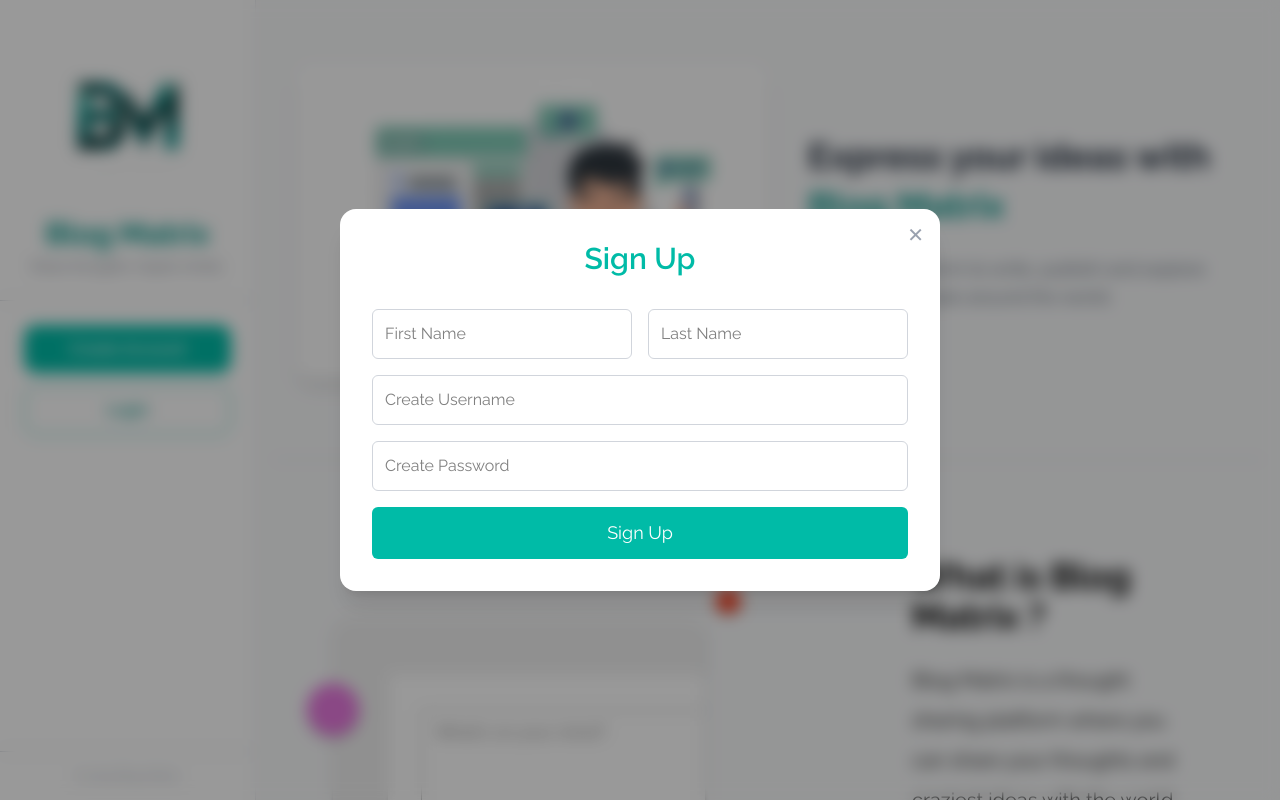
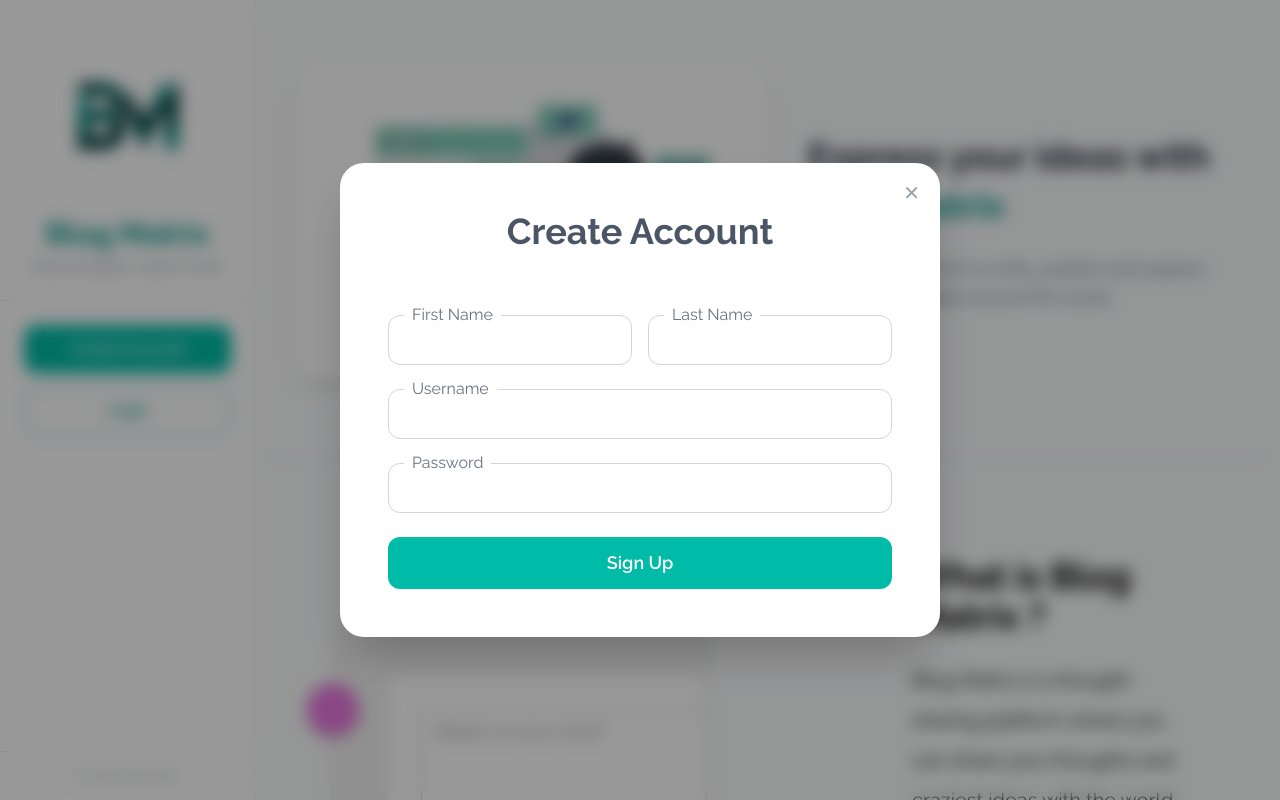
Before and after one commit to KrishnaKS-tech/Blog_Matrix_4.0, a React (Vite) app in the folder frontend/blog_matrix/: page / in a window 1280 px wide. Both pictures are taken after a click on the button "Create Account". Shown: the top 800 px of the page. Built offline with nearby package versions, Linux system fonts and the light colour scheme.

Commit message:
fine tune login and sign up form

```diff
--- a/frontend/blog_matrix/src/components/forms/LoginForm.jsx
+++ b/frontend/blog_matrix/src/components/forms/LoginForm.jsx
@@ -1,7 +1,31 @@
 import React, { useState } from "react";
 import axios from "axios";
 import { useNavigate } from "react-router-dom";
-import { toast } from "react-hot-toast"; // ✅ import toast
+import { toast } from "react-hot-toast";
+
+/* 🔹 Floating Input Component */
+function FloatingInput({ label, name, type = "text", value, onChange }) {
+  return (
+    <div className="relative w-full">
+      <span
+        className="absolute -top-3 left-4 bg-white px-2
+                   text-md text-gray-500 z-10"
+      >
+        {label}
+      </span>
+      <input
+        name={name}
+        type={type}
+        value={value}
+        onChange={onChange}
+        className="w-full border border-gray-300 rounded-xl
+                   px-4 py-3 focus:outline-none
+                   focus:border-teal-500 transition"
+        required
+      />
+    </div>
+  );
+}
 
 function LoginForm({ showLogin, onClose }) {
   const navigate = useNavigate();
@@ -10,9 +34,8 @@ function LoginForm({ showLogin, onClose }) {
 
   if (!showLogin) return null;
 
-  const handleChange = (e) => {
+  const handleChange = (e) =>
     setForm({ ...form, [e.target.name]: e.target.value });
-  };
 
   const handleSubmit = async (e) => {
     e.preventDefault();
@@ -23,14 +46,12 @@ function LoginForm({ showLogin, onClose }) {
       const { token } = res.data;
 
       localStorage.setItem("token", token);
-
-      toast.success("Logged in successfully! 👋"); // ✅ show toast
+      toast.success("Logged in successfully 👋");
 
       onClose();
       navigate("/dashboard");
     } catch (err) {
-      console.error(err);
-      toast.error("Invalid credentials"); // ✅ toast on error
+      toast.error("Invalid credentials", err);
     } finally {
       setLoading(false);
     }
@@ -38,49 +59,56 @@ function LoginForm({ showLogin, onClose }) {
 
   return (
     <div
-      className="fixed inset-0 bg-black/40 backdrop-blur-sm flex items-center justify-center z-50 animate-fadeIn"
+      className="fixed inset-0 bg-black/40 backdrop-blur-sm
+                 flex items-center justify-center z-50"
       onClick={onClose}
     >
       <div
-        className="bg-white p-8 rounded-2xl w-[350px] shadow-xl animate-pop relative"
+        className="bg-white p-12 rounded-3xl w-[400px]
+                   shadow-2xl relative animate-pop"
         onClick={(e) => e.stopPropagation()}
       >
+        {/* ❌ Close */}
         <button
           onClick={onClose}
-          className="absolute top-2 right-3 text-gray-400 hover:text-black text-xl"
+          className="absolute top-4 right-5 text-gray-400
+                     hover:text-black text-xl"
         >
           ✕
         </button>
 
-        <h2 className="text-2xl font-semibold text-center text-teal-500 mb-4">
-          Login
+        {/* 🔹 Heading */}
+        <h2
+          className="text-3xl font-bold text-gray-600
+                       text-center mb-12"
+        >
+          Welcome Back
         </h2>
 
-        <form onSubmit={handleSubmit} className="flex flex-col gap-4">
-          <input
+        {/* 🔹 Form */}
+        <form onSubmit={handleSubmit} className="flex flex-col gap-6">
+          <FloatingInput
+            label="Username"
             name="username"
-            type="text"
-            placeholder="Username"
             value={form.username}
             onChange={handleChange}
-            className="border border-gray-300 p-3 rounded-md w-full"
-            required
           />
 
-          <input
+          <FloatingInput
+            label="Password"
             name="password"
             type="password"
-            placeholder="Password"
             value={form.password}
             onChange={handleChange}
-            className="border border-gray-300 p-3 rounded-md w-full"
-            required
           />
 
           <button
             type="submit"
-            className="bg-teal-500 text-white p-3 rounded hover:bg-teal-600"
             disabled={loading}
+            className="bg-teal-500 text-white py-3 rounded-xl
+                       text-lg font-semibold
+                       hover:bg-teal-600 transition
+                       disabled:opacity-50"
           >
             {loading ? "Logging in..." : "Login"}
           </button>
--- a/frontend/blog_matrix/src/components/forms/SignUpForm.jsx
+++ b/frontend/blog_matrix/src/components/forms/SignUpForm.jsx
@@ -1,7 +1,31 @@
 import { useState } from "react";
 import axios from "axios";
 
-function SignUpForm({ showSignUp, onClose }) {
+/* 🔹 Floating Input Component */
+function FloatingInput({ label, name, type = "text", value, onChange }) {
+  return (
+    <div className="relative w-full">
+      <span
+        className="absolute -top-3 left-4 bg-white px-2
+                   text-md text-gray-500 z-10"
+      >
+        {label}
+      </span>
+      <input
+        name={name}
+        type={type}
+        value={value}
+        onChange={onChange}
+        className="w-full border border-gray-300 rounded-xl
+                   px-4 py-3 focus:outline-none
+                   focus:border-teal-500 transition"
+        required
+      />
+    </div>
+  );
+}
+
+export default function SignUpForm({ showSignUp, onClose }) {
   const [form, setForm] = useState({
     firstname: "",
     lastname: "",
@@ -10,7 +34,6 @@ function SignUpForm({ showSignUp, onClose }) {
   });
   const [loading, setLoading] = useState(false);
 
-  // Hide when not triggered
   if (!showSignUp) return null;
 
   const handleChange = (e) =>
@@ -27,9 +50,9 @@ function SignUpForm({ showSignUp, onClose }) {
       );
       alert(res.data.message);
       setForm({ firstname: "", lastname: "", username: "", password: "" });
-      onClose(); // ✅ close popup after successful signup
+      onClose();
     } catch (error) {
-      if (error.response && error.response.status === 400) {
+      if (error.response?.status === 400) {
         alert(error.response.data.message);
       } else {
         alert("Something went wrong. Please try again.");
@@ -41,71 +64,74 @@ function SignUpForm({ showSignUp, onClose }) {
 
   return (
     <div
-      className="fixed inset-0 bg-black/40 backdrop-blur-sm flex items-center justify-center z-50 animate-fadeIn"
+      className="fixed inset-0 bg-black/40 backdrop-blur-sm
+                 flex items-center justify-center z-50"
       onClick={onClose}
     >
       <div
-        className="bg-white p-8 rounded-2xl w-[600px] shadow-xl animate-pop relative"
+        className="bg-white p-12 rounded-3xl w-[600px]
+                   shadow-2xl relative animate-pop"
         onClick={(e) => e.stopPropagation()}
       >
-        {/* Close button */}
+        {/* ❌ Close */}
         <button
           onClick={onClose}
-          className="absolute top-3 right-4 text-gray-400 hover:text-black text-xl"
+          className="absolute top-4 right-5 text-gray-400
+                     hover:text-black text-xl"
         >
           ✕
         </button>
 
-        <h2 className="text-3xl text-teal-500 mb-8 font-semibold text-center">
-          Sign Up
+        {/* 🔹 Heading */}
+        <h2
+          className="text-4xl font-bold text-gray-600
+                       text-center mb-16"
+        >
+          Create Account
         </h2>
 
-        <form onSubmit={handleSubmit} className="flex flex-col gap-4">
-          <div className="flex gap-4">
-            <input
+        {/* 🔹 Form */}
+        <form onSubmit={handleSubmit} className="flex flex-col gap-6">
+          {/* First + Last Name */}
+          <div className="flex gap-4 ">
+            <FloatingInput
+              label="First Name"
               name="firstname"
-              type="text"
-              placeholder="First Name"
               value={form.firstname}
               onChange={handleChange}
-              className="border border-gray-300 p-3 rounded-md w-full"
-              required
             />
-            <input
+
+            <FloatingInput
+              label="Last Name"
               name="lastname"
-              type="text"
-              placeholder="Last Name"
               value={form.lastname}
               onChange={handleChange}
-              className="border border-gray-300 p-3 rounded-md w-full"
-              required
             />
           </div>
 
-          <input
+          <FloatingInput
+            label="Username"
             name="username"
-            type="text"
-            placeholder="Create Username"
             value={form.username}
             onChange={handleChange}
-            className="border border-gray-300 p-3 rounded-md"
-            required
           />
 
-          <input
+          <FloatingInput
+            label="Password"
             name="password"
             type="password"
-            placeholder="Create Password"
             value={form.password}
             onChange={handleChange}
-            className="border border-gray-300 p-3 rounded-md"
-            required
           />
 
+          {/* 🔹 Submit */}
           <button
             type="submit"
             disabled={loading}
-            className="bg-teal-500 text-white p-3 rounded-md text-lg hover:bg-teal-600 disabled:opacity-50 transition"
+            className="bg-teal-500 text-white py-3 rounded-xl
+                       text-lg font-semibold
+                       hover:bg-teal-600 transition
+                       disabled:opacity-50"
           >
             {loading ? "Creating Account..." : "Sign Up"}
           </button>
@@ -114,5 +140,3 @@ function SignUpForm({ showSignUp, onClose }) {
     </div>
   );
 }
-
-export default SignUpForm;
```
